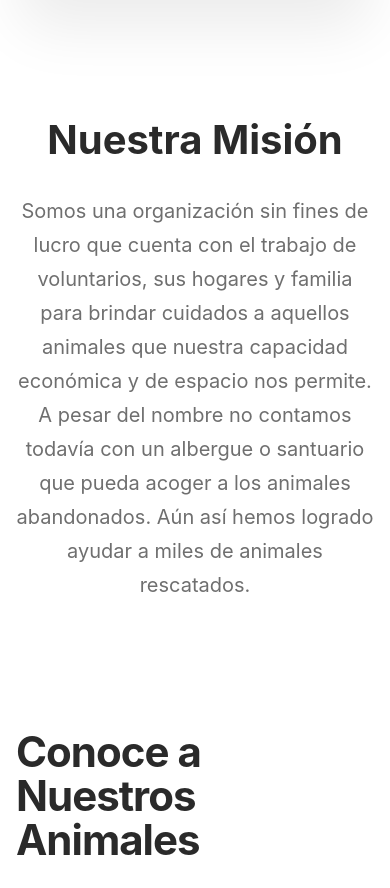
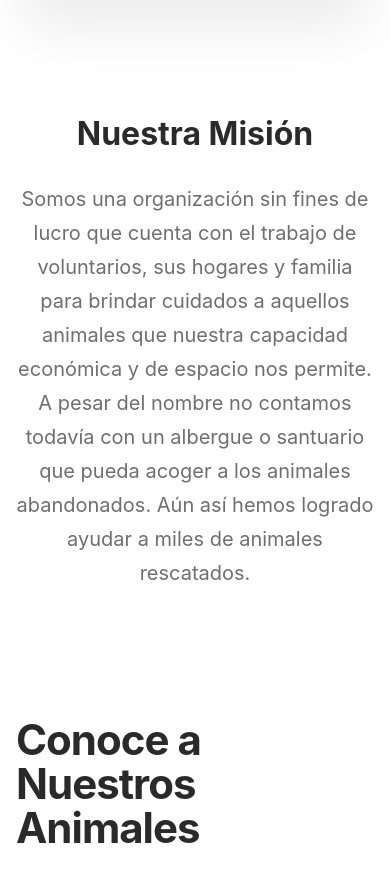
Before and after one commit to Lennon0926/capstone-animal-rescue-platform, a Next.js app in the folder apps/web/: page / in a window 390 px wide. Shown: the part 955-1843 px from the top of the page. Built offline with nearby package versions, Linux system fonts and the light colour scheme.

Commit message:
Change the font size of the mission title for mobile devices

```diff
--- a/apps/web/components/LandingPage/Mission/ourMissionSection.module.css
+++ b/apps/web/components/LandingPage/Mission/ourMissionSection.module.css
@@ -23,3 +23,9 @@
   color: var(--color-text-muted);
   line-height: 1.7;
 }
+
+@media (max-width: 768px) {
+  .missionTitle {
+    font-size: var(--text-2xl);
+  }
+}
```
